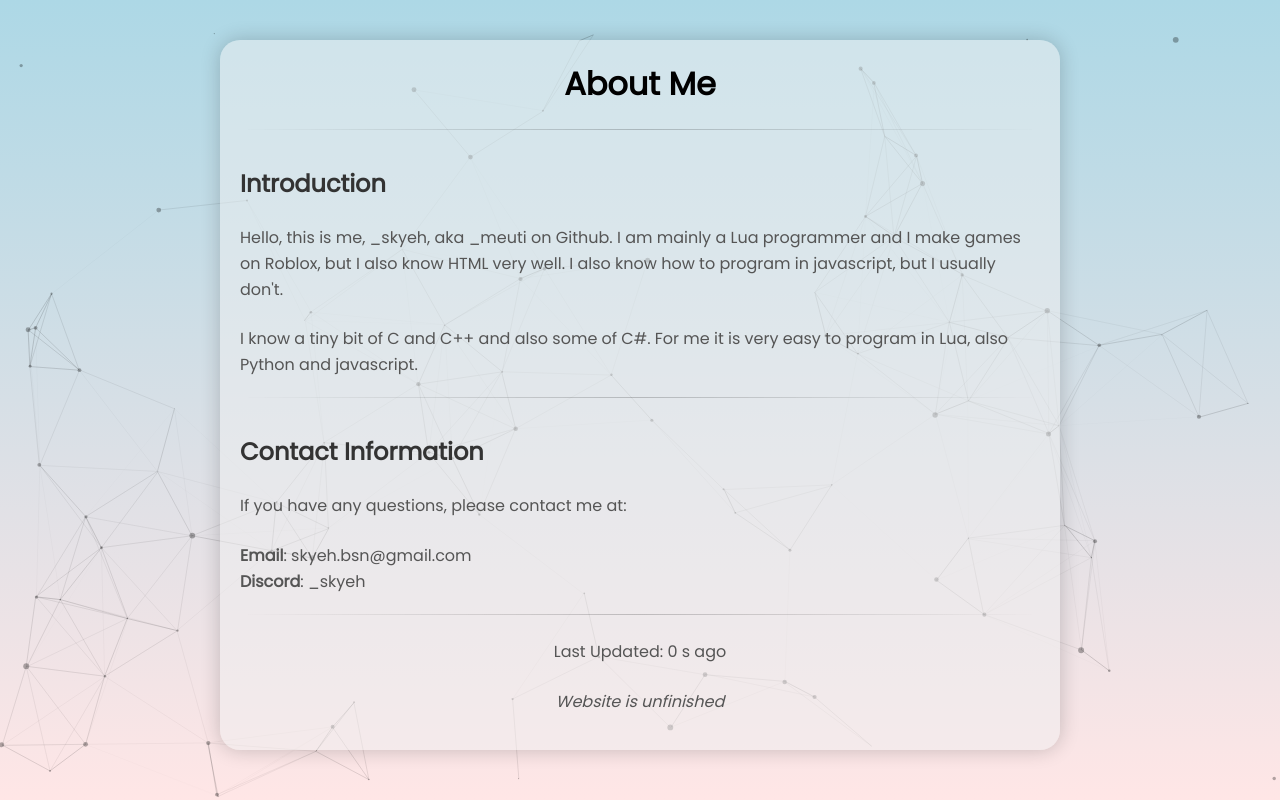
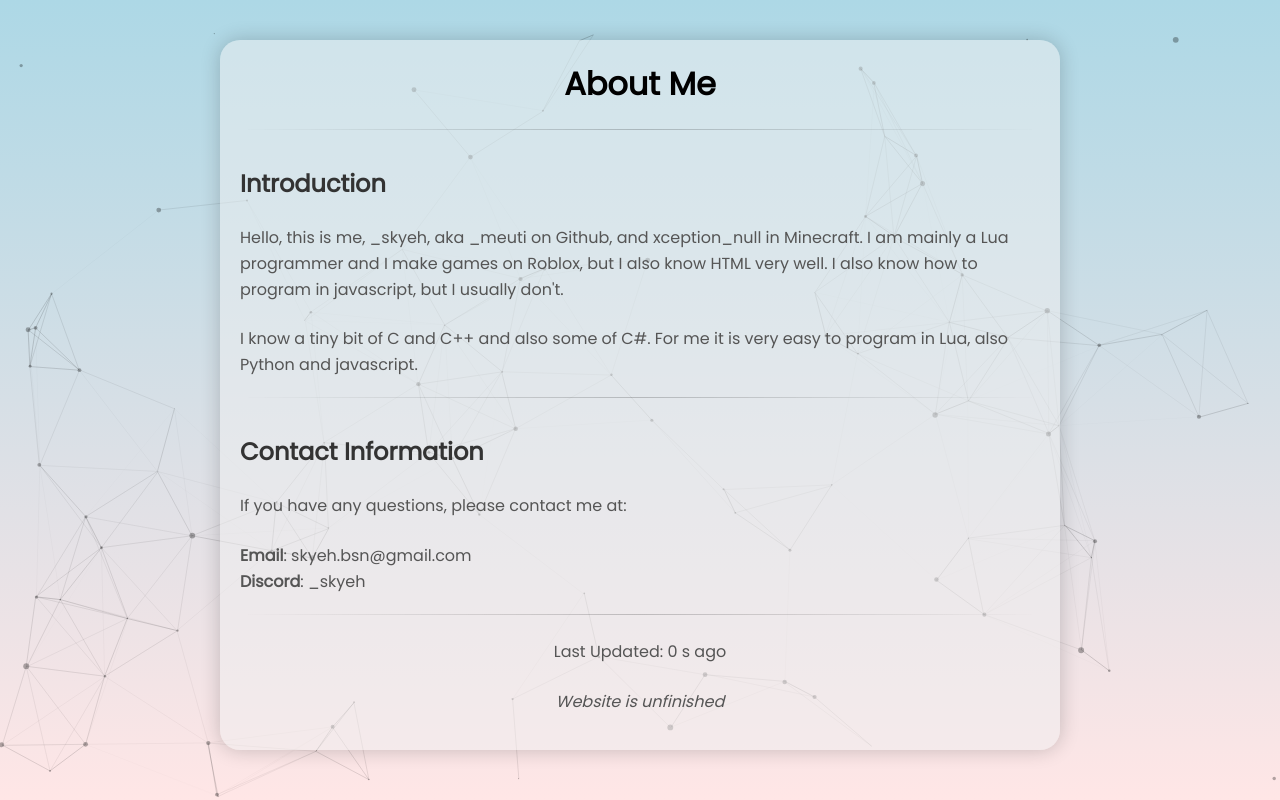
Before and after one commit to AstraxVZ/MSMBotSite, a plain HTML site: page aboutme/index.html in a window 1280 px wide. Drawn offline with Linux system fonts and the light colour scheme.

Commit message:
Update index.html

```diff
--- a/aboutme/index.html
+++ b/aboutme/index.html
@@ -22,7 +22,7 @@
         <hr>
 
         <h2>Introduction</h2>
-        <p>Hello, this is me, _skyeh, aka _meuti on Github. I am mainly a Lua programmer and I make games on Roblox, but I also know HTML very well. I also know how to program in javascript, but I usually don't.</p>
+        <p>Hello, this is me, _skyeh, aka _meuti on Github, and xception_null in Minecraft. I am mainly a Lua programmer and I make games on Roblox, but I also know HTML very well. I also know how to program in javascript, but I usually don't.</p>
         <p>I know a tiny bit of C and C++ and also some of C#. For me it is very easy to program in Lua, also Python and javascript.</p>
 
         <hr>
```
